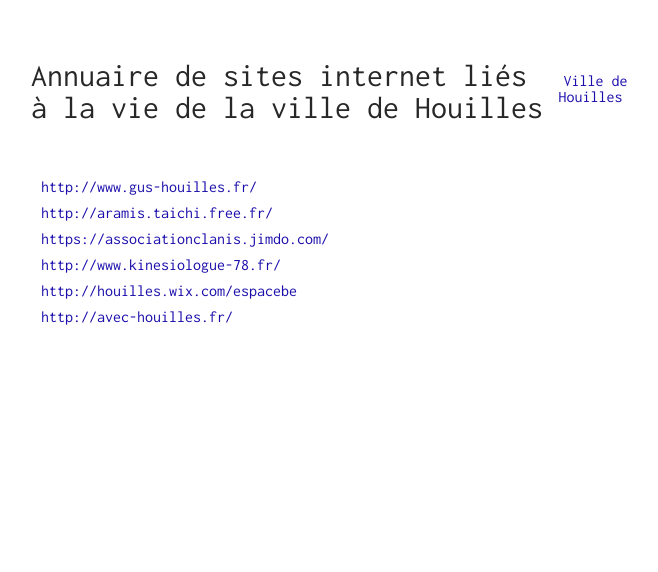
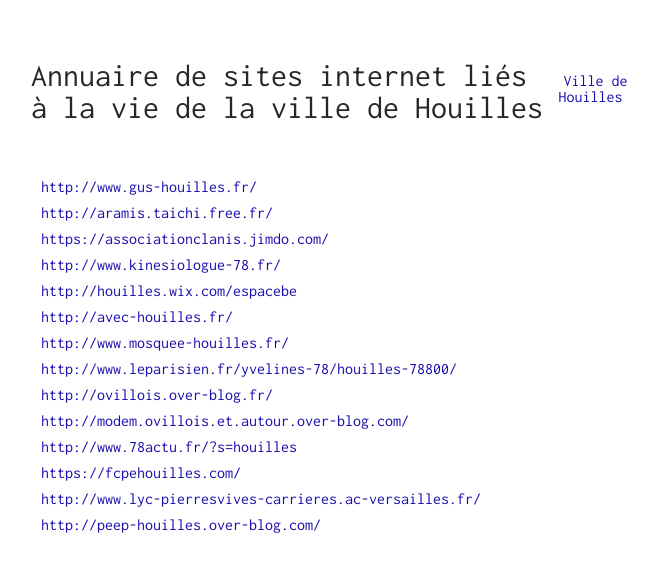
Before and after one commit to houilles/annuaire-sites-internet, a Jekyll site: the page built from index.html, in a window 1280 px wide. Shown: the top 572 px of the page, without its empty margins (309-967 px from the left). Built offline with Jekyll 4.4.1, drawn with Linux system fonts in a browser that asks for light colours; some of the changed lines change nothing that is shown.

Commit message:
Update links.yml

```diff
--- a/_data/links.yml
+++ b/_data/links.yml
@@ -4,3 +4,16 @@
 - url: http://www.kinesiologue-78.fr/
 - url: http://houilles.wix.com/espacebe
 - url: http://avec-houilles.fr/
+
+- url: http://www.mosquee-houilles.fr/
+
+#infos
+- url: http://www.leparisien.fr/yvelines-78/houilles-78800/
+- url: http://ovillois.over-blog.fr/
+- url: http://modem.ovillois.et.autour.over-blog.com/
+- url: http://www.78actu.fr/?s=houilles
+
+#ecoles et vie des ecoles
+- url: https://fcpehouilles.com/
+- url: http://www.lyc-pierresvives-carrieres.ac-versailles.fr/
+- url: http://peep-houilles.over-blog.com/
```
